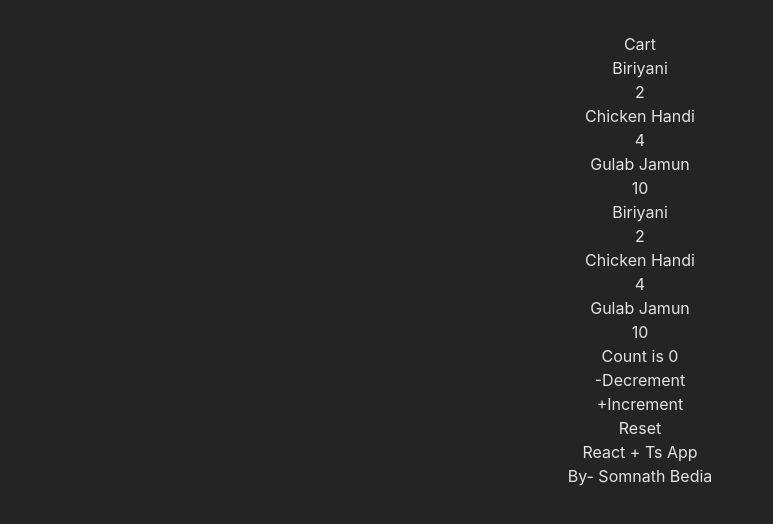
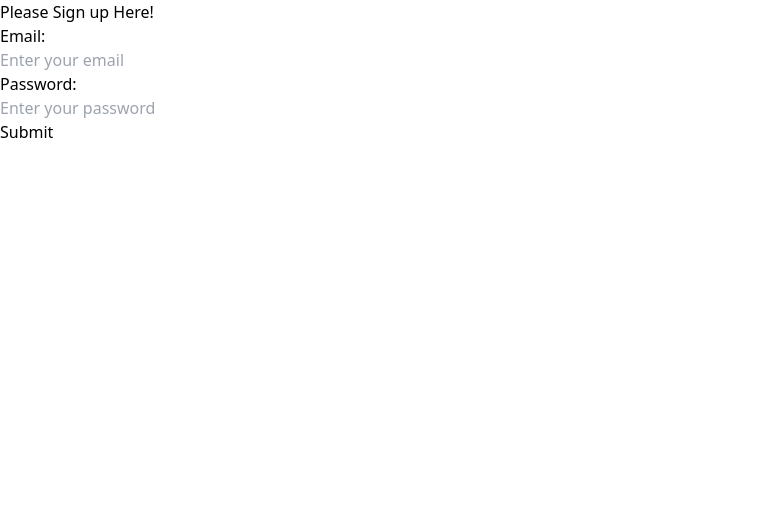
Before and after one commit to somnathbedia/pre-app, a React (Vite) app: page / in a window 1280 px wide. Shown: the top 524 px of the page, without its empty margins (0-773 px from the left). Built offline with nearby package versions, Linux system fonts and the light colour scheme.

Commit message:
signup component added

```diff
--- a/src/App.css
+++ /dev/null
@@ -1,6 +0,0 @@
-#root {
-  max-width: 1280px;
-  margin: 0 auto;
-  padding: 2rem;
-  text-align: center;
-}
--- a/src/App.tsx
+++ b/src/App.tsx
@@ -1,16 +1,10 @@
-import './App.css'
-import Cart from './components/Cart'
-import Counter from './components/Counter'
+import Signup from './components/Signup'
 
 function App() {
 
   return (
     <>
-      <Cart />
-
-      <Counter/>
-      <h1 className='mb-4'>React + Ts App</h1>
-      <p>By- Somnath Bedia</p>
+      <Signup/>
     </>
   )
 }
--- /dev/null
+++ b/src/components/Signup.tsx
@@ -0,0 +1,60 @@
+import { useState } from "react";
+
+const Signup = () => {
+  const [email, setEmail] = useState("");
+  const [password, setPassword] = useState("");
+
+  const handleSubmit = (e: React.SyntheticEvent) => {
+    e.preventDefault();
+    console.log(email);
+    console.log(password);
+  };
+
+  return (
+    <div className="mt-28">
+      <h1 className="text-center">Please Sign up Here!</h1>
+      <div className="flex gap-2 items-center justify-center">
+        <form className="mb-8 mt-4 " onSubmit={handleSubmit}>
+          <div>
+            <div>
+              <label htmlFor="email">Email:</label>
+            </div>
+
+            <input
+              type="email"
+              name="email"
+              placeholder="Enter your email"
+              onChange={(e) => {
+                setEmail(e.target.value);
+              }}
+            />
+          </div>
+
+          <div>
+            <div>
+              {" "}
+              <label htmlFor="email">Password:</label>
+            </div>
+
+            <input
+              type="password"
+              name="password"
+              placeholder="Enter your password"
+              onChange={(e) => {
+                setPassword(e.target.value);
+              }}
+            />
+          </div>
+          <div className="mt-2">
+            <input
+              type="submit"
+              className="w-full bg-blue-700 text-white rounded"
+            ></input>
+          </div>
+        </form>
+      </div>
+    </div>
+  );
+};
+
+export default Signup;
--- a/src/index.css
+++ b/src/index.css
@@ -1,18 +1,3 @@
 @tailwind base;
 @tailwind components;
 @tailwind utilities;
-
-:root {
-  font-family: Inter, system-ui, Avenir, Helvetica, Arial, sans-serif;
-  line-height: 1.5;
-  font-weight: 400;
-
-  color-scheme: light dark;
-  color: rgba(255, 255, 255, 0.87);
-  background-color: #242424;
-
-  font-synthesis: none;
-  text-rendering: optimizeLegibility;
-  -webkit-font-smoothing: antialiased;
-  -moz-osx-font-smoothing: grayscale;
-}
```
